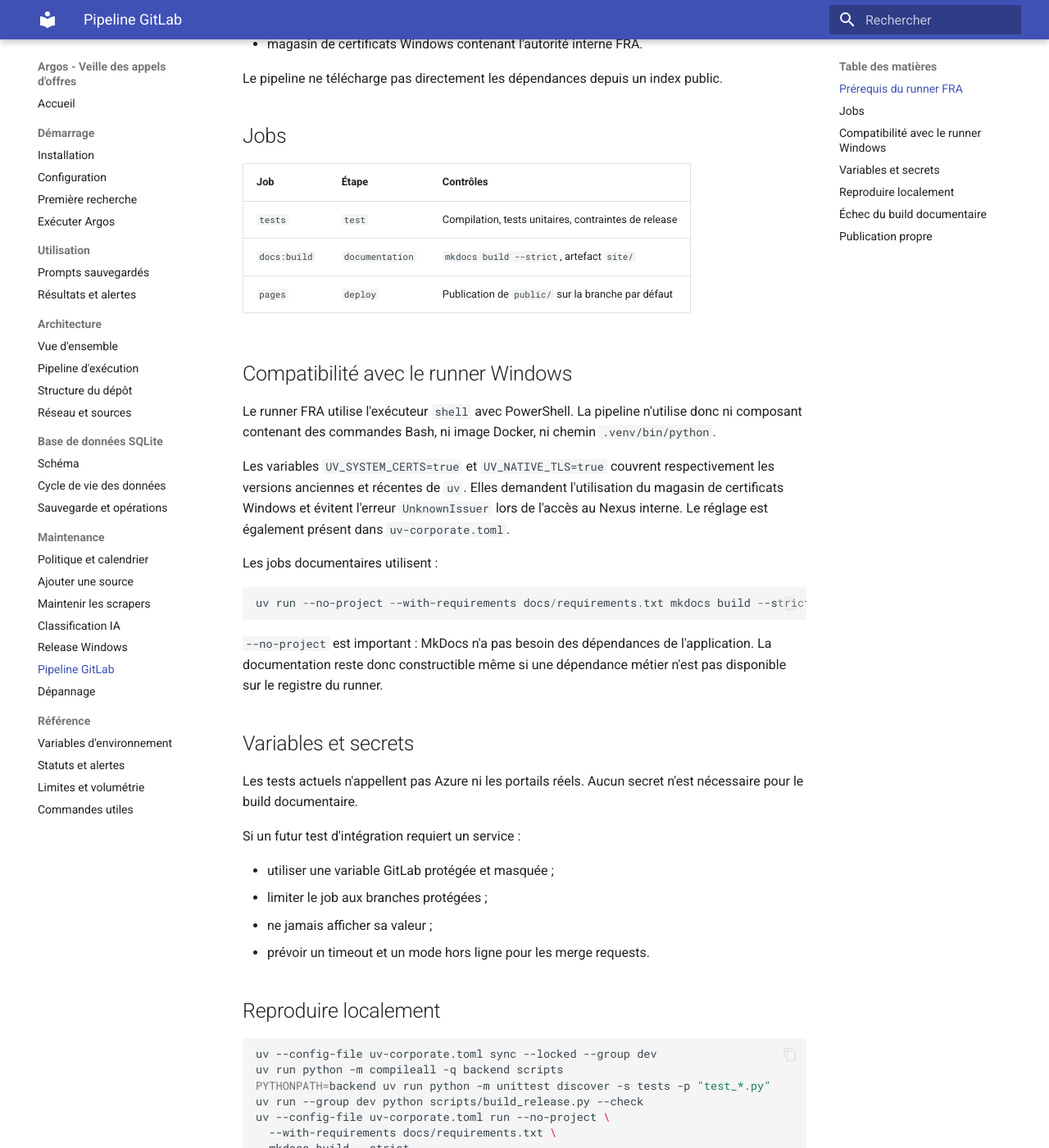
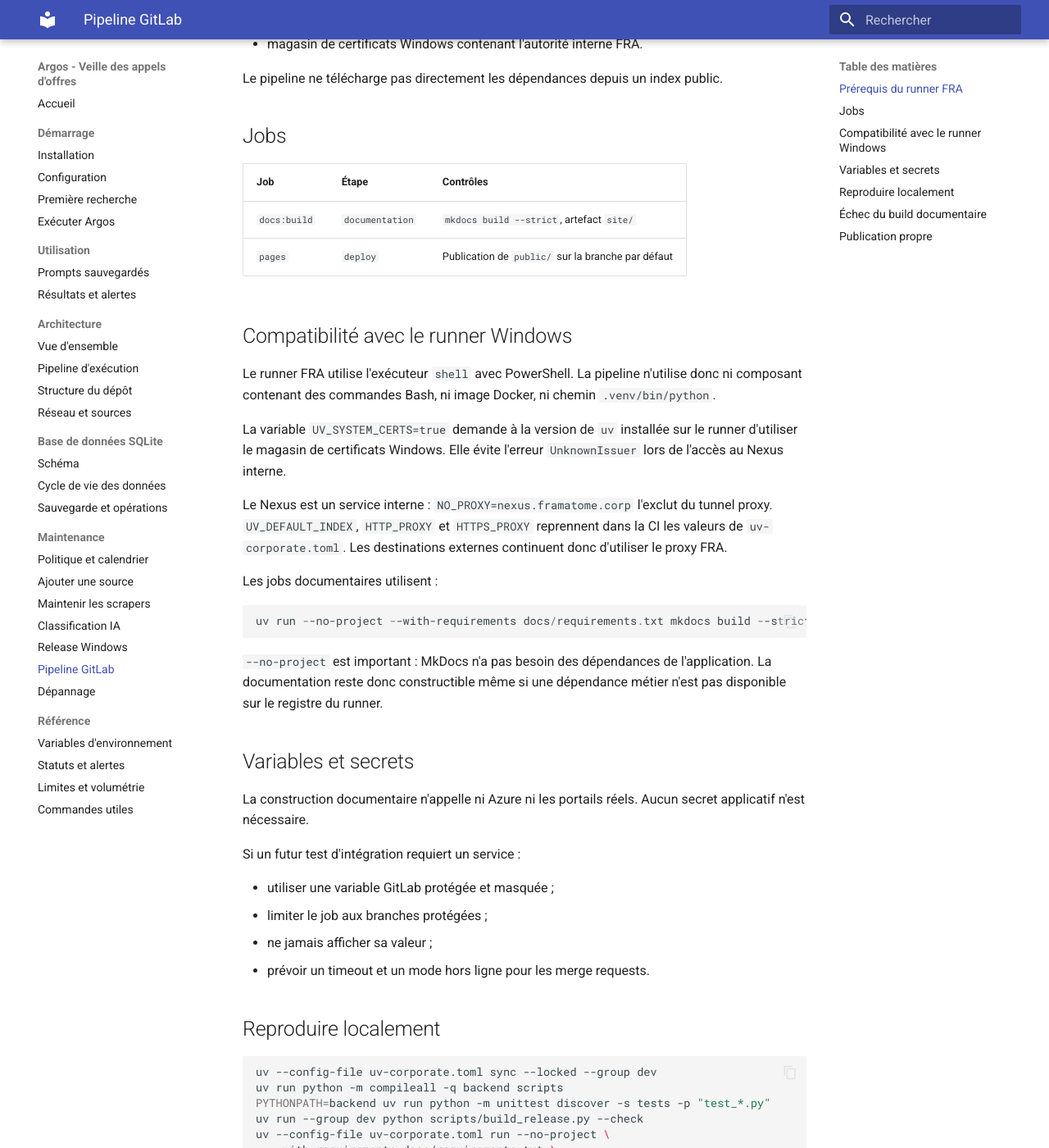
Before and after one commit to As3ly/Argos, an MkDocs documentation site: the page built from docs/maintenance/gitlab-ci.md, in a window 1280 px wide and 1400 px high, scrolled down 415 px. Shown: the whole window at 82% size. Built offline with MkDocs 1.6.1 and Material for MkDocs 9.7.7, drawn with Linux system fonts in a browser that asks for light colours; some of the changed text lies outside the part shown.

Commit message:
Isoler le build MkDocs sur le runner FRA

```diff
--- a/docs/maintenance/gitlab-ci.md
+++ b/docs/maintenance/gitlab-ci.md
@@ -17,7 +17,6 @@
 
 | Job | Étape | Contrôles |
 |---|---|---|
-| `tests` | `test` | Compilation, tests unitaires, contraintes de release |
 | `docs:build` | `documentation` | `mkdocs build --strict`, artefact `site/` |
 | `pages` | `deploy` | Publication de `public/` sur la branche par défaut |
 
@@ -27,11 +26,14 @@
 donc ni composant contenant des commandes Bash, ni image Docker, ni chemin
 `.venv/bin/python`.
 
-Les variables `UV_SYSTEM_CERTS=true` et `UV_NATIVE_TLS=true` couvrent
-respectivement les versions anciennes et récentes de `uv`. Elles demandent
-l'utilisation du magasin de certificats Windows et évitent l'erreur
-`UnknownIssuer` lors de l'accès au Nexus interne. Le réglage est également
-présent dans `uv-corporate.toml`.
+La variable `UV_SYSTEM_CERTS=true` demande à la version de `uv` installée sur
+le runner d'utiliser le magasin de certificats Windows. Elle évite l'erreur
+`UnknownIssuer` lors de l'accès au Nexus interne.
+
+Le Nexus est un service interne : `NO_PROXY=nexus.framatome.corp` l'exclut du
+tunnel proxy. `UV_DEFAULT_INDEX`, `HTTP_PROXY` et `HTTPS_PROXY` reprennent dans
+la CI les valeurs de `uv-corporate.toml`. Les destinations externes continuent
+donc d'utiliser le proxy FRA.
 
 Les jobs documentaires utilisent :
 
@@ -45,7 +47,8 @@
 
 ## Variables et secrets
 
-Les tests actuels n'appellent pas Azure ni les portails réels. Aucun secret n'est nécessaire pour le build documentaire.
+La construction documentaire n'appelle ni Azure ni les portails réels. Aucun
+secret applicatif n'est nécessaire.
 
 Si un futur test d'intégration requiert un service :
 
--- a/uv-corporate.toml
+++ b/uv-corporate.toml
@@ -11,3 +11,4 @@
 index-strategy = "first-index"
 http-proxy = "http://163.116.128.80:8080"
 https-proxy = "http://163.116.128.80:8080"
+no-proxy = ["nexus.framatome.corp"]
```
Also changed, not shown: other parts of docs/maintenance/gitlab-ci.md (+2 -2 lines), .gitlab-ci.yml (+6 -20 lines), 1 other file.
